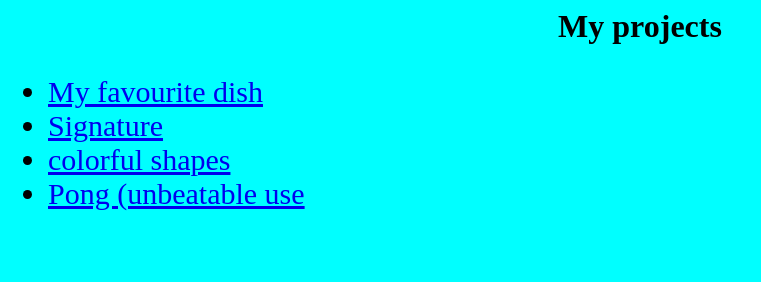
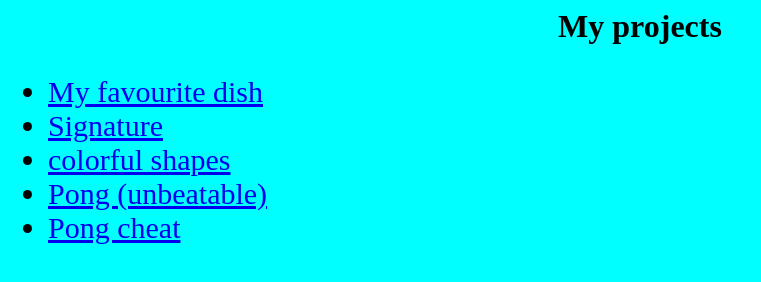
Before and after one commit to jasperliauw/jasperliauw.github.io, a plain HTML site: page index.html in a window 1280 px wide. Shown: the whole page, without its empty margins (0-761 px from the left). Drawn offline with Linux system fonts and the light colour scheme.

Commit message:
Update index.html

```diff
--- a/index.html
+++ b/index.html
@@ -11,7 +11,8 @@
 		<li><a href="Recipe For pizza.html">My favourite dish</a> </li>
 		<li><a href="email/signature.html">Signature</a></li>
 		<li><a href="colorful/colorful.html">colorful shapes</a></li>
-		<li><a href="pong.html">Pong (unbeatable use </a></li>
+		<li><a href="pong.html">Pong (unbeatable) </a></li>
+		<li><a href="pongcheat.html">Pong cheat </a></li>
 	</ul>
 
 
```
